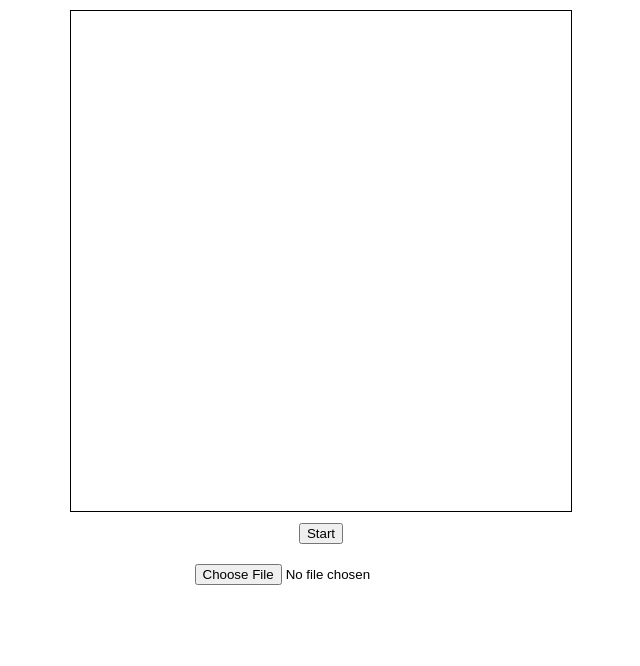
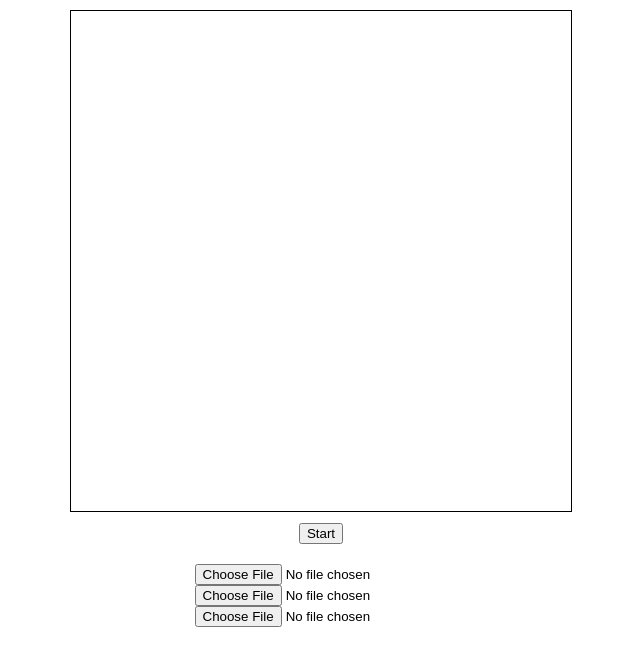
Before and after one commit to tmicka23/poc-cam-app, a React (Create React App) app: page / in a window 1280 px wide. Shown: the top 666 px of the page, without its empty margins (319-959 px from the left). Built offline with nearby package versions, Linux system fonts and the light colour scheme.

Commit message:
test input import photos

```diff
--- a/src/App.js
+++ b/src/App.js
@@ -42,8 +42,9 @@ const App = () => {
       </div>
 
       <br />
-
+      <input type="file" accept="images/*" capture />
       <input type="file" accept="images/*" capture="user" />
+      <input type="file" accept="images/*" capture="environment" />
     </div>
   );
 };
```
